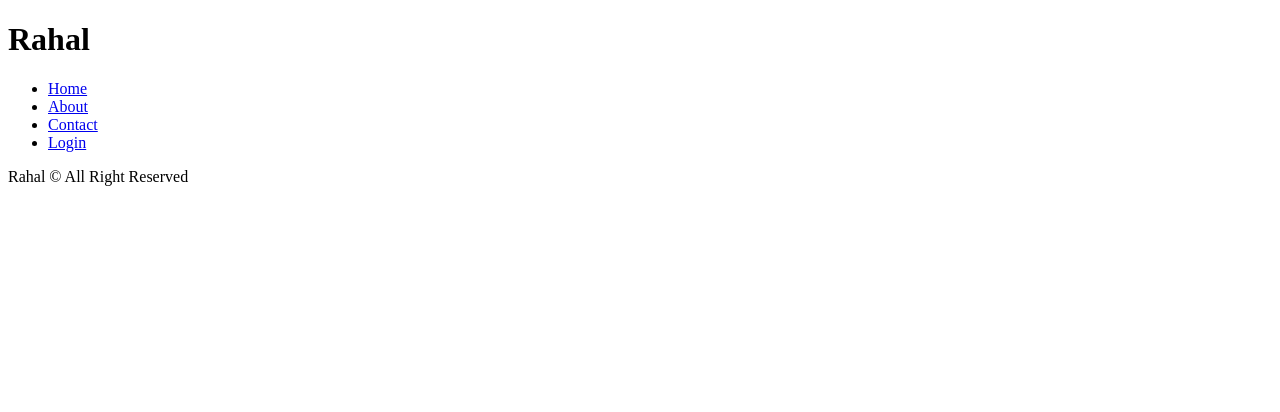
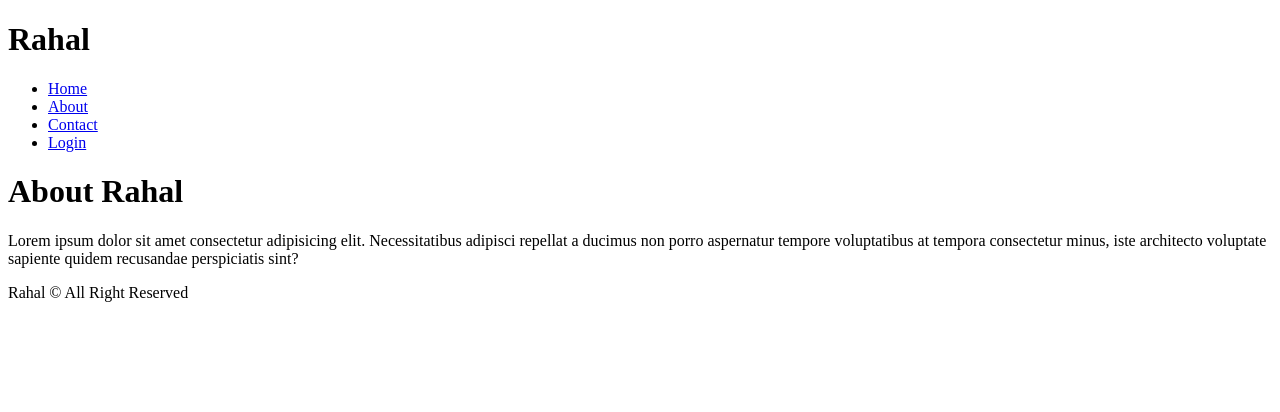
Before and after one commit to WejdanAlzahrani/Rahal_project, a Django app: page /about/ in a window 1280 px wide. Shown: the top 412 px of the page. Run offline with Django 3.2, Linux system fonts and the light colour scheme.

Commit message:
text added to about-html, added about link to navbar

```diff
--- a/template/about.html
+++ b/template/about.html
@@ -3,6 +3,7 @@
 {% block title_block %} about page {% endblock %}
 
 {% block body_block %}
-
+<h1>About Rahal</h1>
+<p>Lorem ipsum dolor sit amet consectetur adipisicing elit. Necessitatibus adipisci repellat a ducimus non porro aspernatur tempore voluptatibus at tempora consectetur minus, iste architecto voluptate sapiente quidem recusandae perspiciatis sint?</p>
 
 {% endblock %}
--- a/template/base.html
+++ b/template/base.html
@@ -16,7 +16,7 @@
         <h1 class="logo">Rahal</h1>
         <ul>
             <li><a href="#">Home</a></li>
-            <li><a href="#">About</a></li>
+            <li><a href="{% url 'about' %}">About</a></li>
             <li><a href="#">Contact</a></li>
             <li><a href="#">Login</a></li>
         </ul>
```
